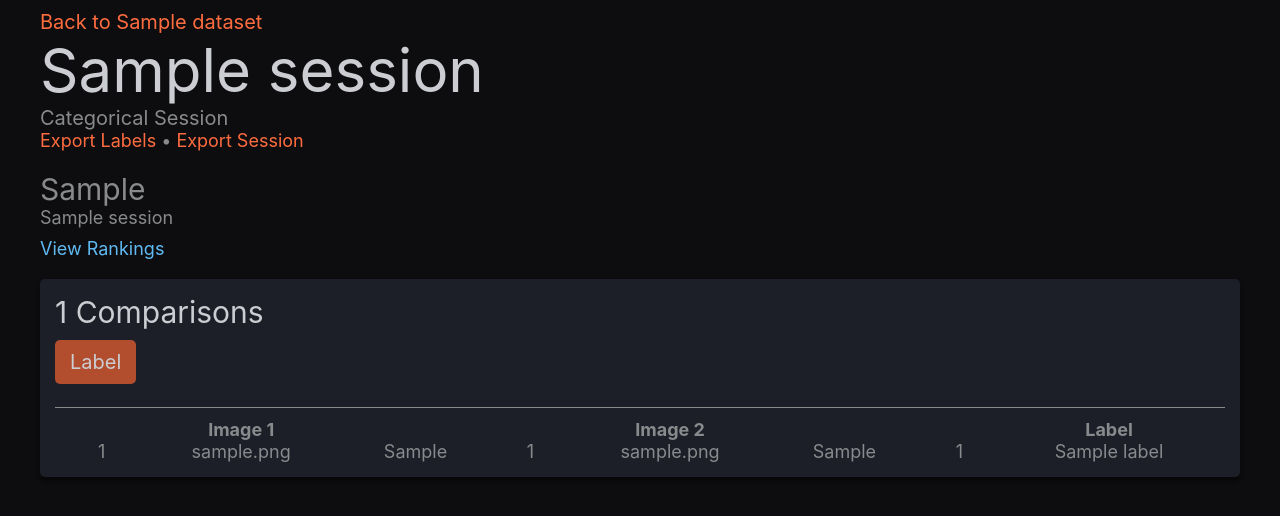
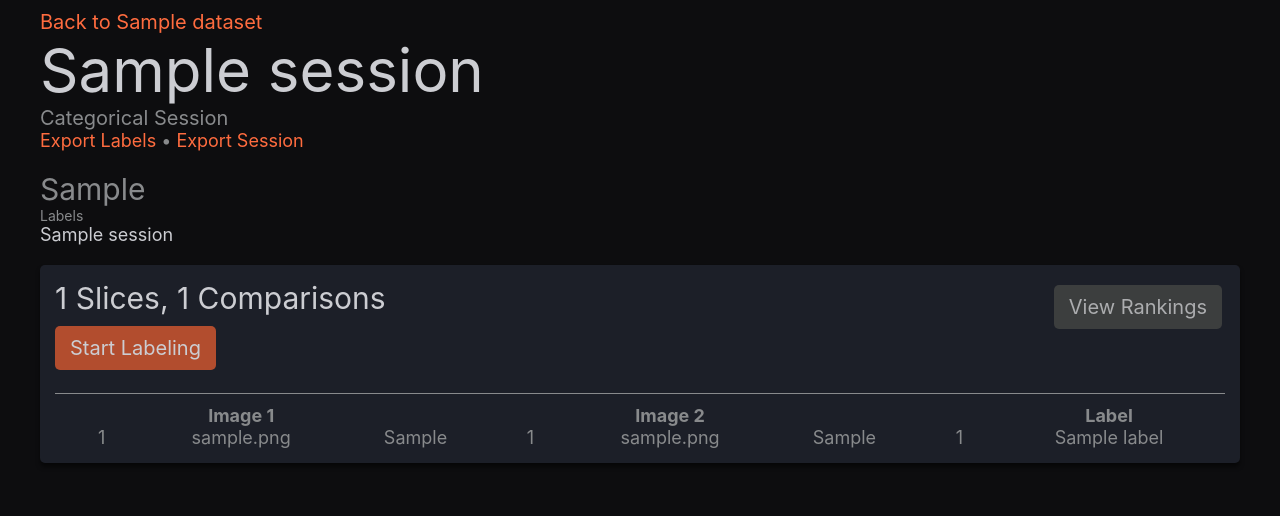
Before and after one commit to gsnlyd/SliceLabeler, a Flask app: template templates/session_overview_sort.html in a window 1280 px wide. Shown: the top 516 px of the page. Run offline with Flask 2, Linux system fonts and the light colour scheme; tables that the repository leaves empty hold one stand-in row (values such as "Sample post"); the template is opened without the code that fills it: values that come from a table or form of the project are taken from there, most other values are stand-ins (such as "Sample title", 1, 10 or a date in 2020); some libraries are stand-ins or nearby versions.

Commit message:
Add export support to new sessions, fix bugs, and clean up styling

```diff
--- a/application.py
+++ b/application.py
@@ -166,12 +166,16 @@ def session_overview(session_id: int):
                                has_thumbs=has_thumbs,
                                needs_thumbs=True)
     elif label_session.session_type == LabelSessionType.SORT_SLICE.name:
+        labels_complete = comparesort.add_next_comparison(db.session, label_session)[0]
         return render_template('session_overview_sort.html',
                                label_session=label_session,
                                dataset=dataset,
                                resume_point=resume_point,
                                has_thumbs=has_thumbs,
-                               needs_thumbs=True)
+                               needs_thumbs=True,
+                               labels_complete=labels_complete,
+                               slice_elements=[el for el in label_session.elements if not el.is_comparison()],
+                               comparison_elements=[el for el in label_session.elements if el.is_comparison()])
     else:
         abort(500)
 
--- a/labels.py
+++ b/labels.py
@@ -58,19 +58,21 @@ def export_labels(label_session: LabelSession):
                              el.image_1_name, el.slice_1_type, el.slice_1_index,
                              la.label_value, str(la.date_labeled), la.milliseconds))
 
-    elif label_session.session_type == LabelSessionType.COMPARISON_SLICE.name:
+    elif label_session.session_type in (LabelSessionType.COMPARISON_SLICE.name, LabelSessionType.SORT_SLICE.name):
         header = ('element_index',
                   'image_1_name', 'slice_1_type', 'slice_1_index',
                   'image_2_name', 'slice_2_type', 'slice_2_index',
                   'label_value', 'date_labeled', 'interaction_ms')
         for el in label_session.elements:
+            if not el.is_comparison():
+                continue
             for la in el.labels:
                 rows.append((el.element_index,
                              el.image_1_name, el.slice_1_type, el.slice_1_index,
                              el.image_2_name, el.slice_2_type, el.slice_2_index,
                              la.label_value, str(la.date_labeled), la.milliseconds))
     else:  # Unknown type
-        header = ()
+        raise ValueError('Invalid session type:', label_session.session_type)
 
     sio = StringIO()
 
--- a/model.py
+++ b/model.py
@@ -53,6 +53,9 @@ class SessionElement(db.Model):
     labels: 'List[ElementLabel]' = db.relationship('ElementLabel', back_populates='element',
                                                    order_by='ElementLabel.id')
 
+    def is_comparison(self) -> bool:
+        return self.image_2_name is not None
+
     def current_label_value(self) -> Optional[str]:
         if len(self.labels) == 0:
             return None
--- a/sampling.py
+++ b/sampling.py
@@ -22,7 +22,7 @@ def get_slices_from_session(label_session: LabelSession) -> List[ImageSlice]:
 
     elif label_session.session_type == LabelSessionType.SORT_SLICE.name:
         slices = [ImageSlice(el.image_1_name, el.slice_1_index, SliceType[el.slice_1_type])
-                  for el in label_session.elements if el.image_2_name is None]
+                  for el in label_session.elements if not el.is_comparison()]
 
     else:
         raise ValueError('Invalid session type {}'.format(label_session.session_type))
@@ -39,7 +39,7 @@ def get_comparisons_from_session(label_session: LabelSession) -> List[Tuple[Imag
     if label_session.session_type == LabelSessionType.COMPARISON_SLICE.name:
         return [get_comparison_from_element(el) for el in label_session.elements]
     elif label_session.session_type == LabelSessionType.SORT_SLICE.name:
-        return [get_comparison_from_element(el) for el in label_session.elements if el.image_2_name is not None]
+        return [get_comparison_from_element(el) for el in label_session.elements if el.is_comparison()]
     else:
         raise ValueError('Invalid session type {}'.format(label_session.session_type))
 
--- a/sessions.py
+++ b/sessions.py
@@ -161,8 +161,12 @@ def export_session_json(label_session: LabelSession) -> Dict:
             return val
         return str(val)
 
+    skip_comparisons = label_session.session_type == LabelSessionType.SORT_SLICE.name
+
     elements_rows = []
     for el in label_session.elements:
+        if skip_comparisons and el.is_comparison():
+            continue
         elements_rows.append(','.join((
             conv_str(el.element_index),
             conv_str(el.image_1_name), conv_str(el.slice_1_type), conv_str(el.slice_1_index),
--- a/static/css/styles.css
+++ b/static/css/styles.css
@@ -25,10 +25,16 @@ h1, h2, h3, h4, h5, h6 {
     --color-dark-orange: #B24D2E;
     --color-light-orange: #FF6C3F;
     --color-transparent-orange: rgba(255, 108, 63, 0.5);
+
     --color-blue: #60BAF2;
+    --color-dark-blue: #3C9FDD;
     --color-transparent-blue: rgba(96, 186, 242, 0.6);
+
     --color-red: #ED2D30;
+
     --color-yellow: #F4E171;
+    --color-dark-yellow: #D4BA25;
+    --color-transparent-yellow: rgba(244, 255, 113, 0.5);
 
     --text-c1: #CCCDD2;
     --text-c2: #ACADAF;
@@ -204,6 +210,24 @@ h1, h2, h3, h4, h5, h6 {
 .link-button.orange:active, .link-button.orange:focus {
     outline: 0;
     box-shadow: 0  0 0 4px var(--color-transparent-orange);
+}
+
+.link-button.yellow {
+    background-color: var(--color-dark-yellow);
+    color: black;
+}
+.link-button.yellow:active, .link-button.yellow:focus {
+    outline: 0;
+    box-shadow: 0 0 0 4px var(--color-transparent-yellow);
+}
+
+.link-button.blue {
+    background-color: var(--color-dark-blue);
+    color: black;
+}
+.link-button.blue:active, .link-button.blue:focus {
+    outline: 0;
+    box-shadow: 0 0 0 4px var(--color-transparent-blue);
 }
 
 .link-button.disabled {
@@ -385,13 +409,21 @@ h1, h2, h3, h4, h5, h6 {
     overflow-x: scroll;
 }
 
+.session-content-header-rankings-container {
+    display: flex;
+    justify-content: space-between;
+
+    padding-bottom: 20px;
+    border-bottom: 1px solid var(--text-c3);
+}
+
 .session-content-header {
     padding-bottom: 20px;
     border-bottom: 1px solid var(--text-c3);
 }
 
 .session-no-thumbs-container {
-    margin-top: 20px;
+    margin-top: 10px;
     display: flex;
     flex-direction: column;
     align-items: start;
@@ -444,7 +476,8 @@ h1, h2, h3, h4, h5, h6 {
 }
 
 .session-rankings-link {
-    margin-top: 10px;
+    margin-top: 5px;
+    margin-right: 3px;
 }
 
 .rankings-grid {
--- a/templates/session_overview_base.html
+++ b/templates/session_overview_base.html
@@ -10,16 +10,18 @@
             <span class="text-gray">&bull;</span>
             <a href="{{ url_for('export_session', session_id=label_session.id) }}" class="text-link text-orange">Export Session</a>
         </div>
+        <div class="session-prompt text-l text-gray">{{ label_session.prompt }}</div>
         <div>
-        {% if not has_thumbs and needs_thumbs %}
-            <div class="session-no-thumbs-container">
-                <div class="text-bubble text-yellow text-xs weight-normal">No thumbnails found!</div>
-                <a href="{{ url_for('generate_thumbnails', session_id=label_session.id) }}" class="session-generate-thumbs text-m text-link text-orange">Generate Thumbnails</a>
-            </div>
-        {% endif %}
+            <div class="text-xs text-gray">Labels</div>
+            <div class="text-s">{{ ', '.join(label_session.label_values()) }}</div>
         </div>
-        <div class="session-prompt text-l text-gray">{{ label_session.prompt }}</div>
-        <div class="text-s text-gray">{{ ', '.join(label_session.label_values()) }}</div>
+        <div>
+            {% if not has_thumbs and needs_thumbs %}
+                <div class="session-no-thumbs-container">
+                    <a href="{{ url_for('generate_thumbnails', session_id=label_session.id) }}" class="session-generate-thumbs text-m link-button yellow">Generate Thumbnails</a>
+                </div>
+            {% endif %}
+        </div>
         {% block session_content %}
         {% endblock %}
     </div>
--- a/templates/session_overview_categorical.html
+++ b/templates/session_overview_categorical.html
@@ -2,7 +2,7 @@
 {% block session_content %}
     <div class="session-content card">
         <div class="session-content-header">
-            <div class="text-ml">{{ label_session.element_count }} Volumes</div>
+            <div class="text-l">{{ label_session.element_count }} Volumes</div>
             {% if resume_point is not none %}
                 <a href="{{ url_for('label', label_session=label_session.id, i=resume_point) }}" class="session-resume-button link-button orange text-m">{{ 'Start Labeling' if resume_point == 0 else 'Resume Labeling' }}</a>
             {% else %}
--- a/templates/session_overview_sort.html
+++ b/templates/session_overview_sort.html
@@ -1,17 +1,24 @@
 {% extends 'session_overview_base.html' %}
 {% block session_content %}
-    <div class="session-rankings-link">
-        <a href="{{ url_for('slice_rankings', session_id=label_session.id) }}" class="text-s text-link text-blue">View Rankings</a>
-    </div>
     <div class="session-content card">
-        <div class="session-content-header">
-            <div class="text-l">{{ label_session.element_count }} Comparisons</div>
-            {% if true %}
-                <a href="{{ url_for('label_sort_compare', label_session=label_session.id) }}" class="session-resume-button link-button orange text-m">Label</a>
+        <div class="session-content-header-rankings-container">
+            <div>
+                <div class="text-l">{{ slice_elements|length }} Slices, {{ comparison_elements|length }} Comparisons</div>
+                {% if not labels_complete %}
+                    {% set label_text = 'Start Labeling' if comparison_elements|length < 2 else 'Resume Labeling' %}
+                    <a href="{{ url_for('label_sort_compare', label_session=label_session.id) }}" class="session-resume-button link-button orange text-m">{{ label_text }}</a>
+                {% else %}
+                    <div class="session-resume-button link-button orange text-m disabled">Resume Labeling</div>
+                    <div class="text-xs text-gray">All comparisons already labeled.</div>
+                {% endif %}
+            </div>
+            <div class="session-rankings-link">
+            {% if labels_complete %}
+                <a href="{{ url_for('slice_rankings', session_id=label_session.id) }}" class="text-m link-button blue">View Rankings</a>
             {% else %}
-                <div class="session-resume-button link-button orange text-m disabled">Resume Labeling</div>
-                <div class="text-xs text-gray">All comparisons already labeled.</div>
+                <a class="text-m link-button blue disabled">View Rankings</a>
             {% endif %}
+            </div>
         </div>
         <table class="table text-s text-gray">
             <thead>
```
Also changed, not shown: templates/label_compare.html (+6 -6 lines), templates/session_overview_comparison.html (+6 -4 lines).
